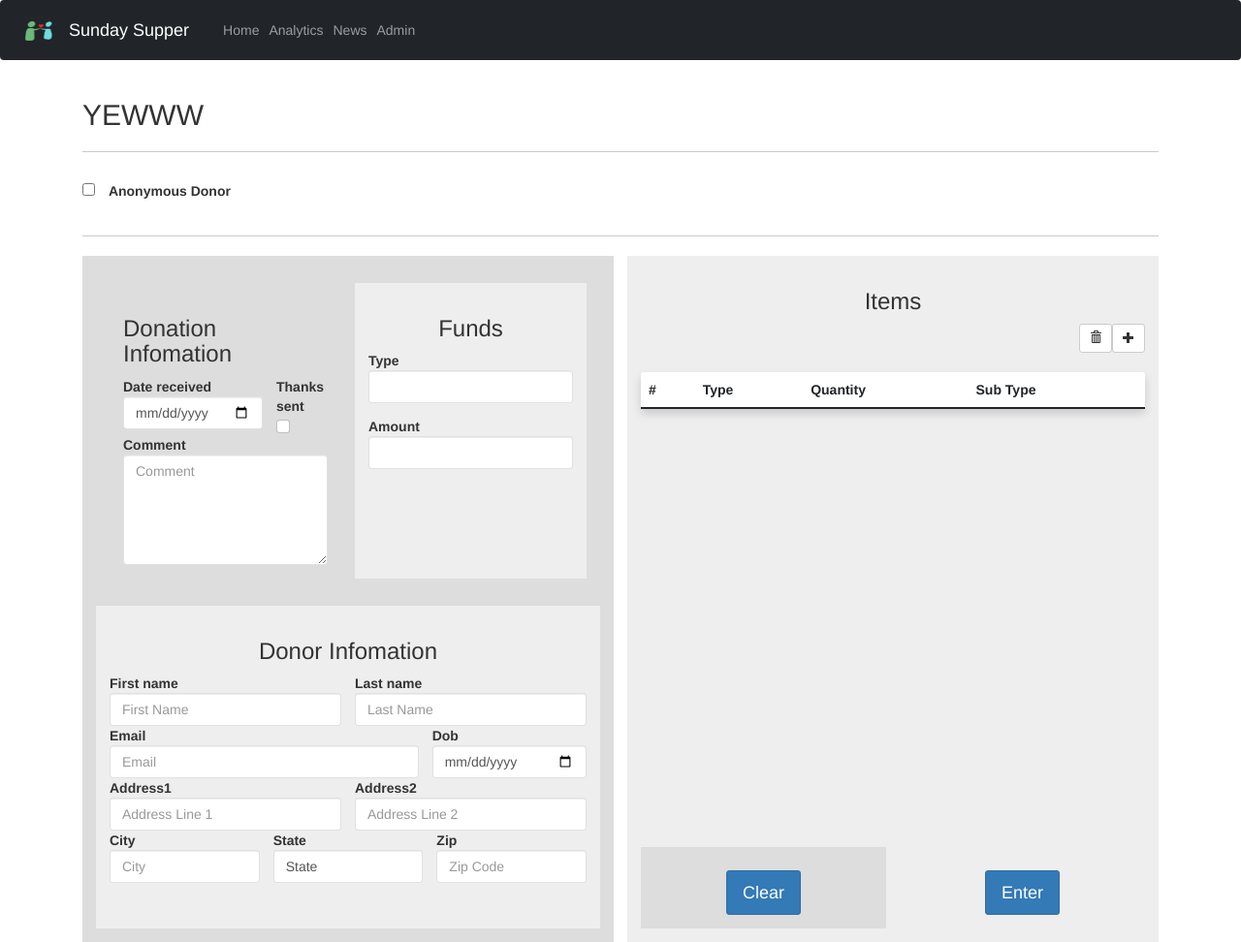
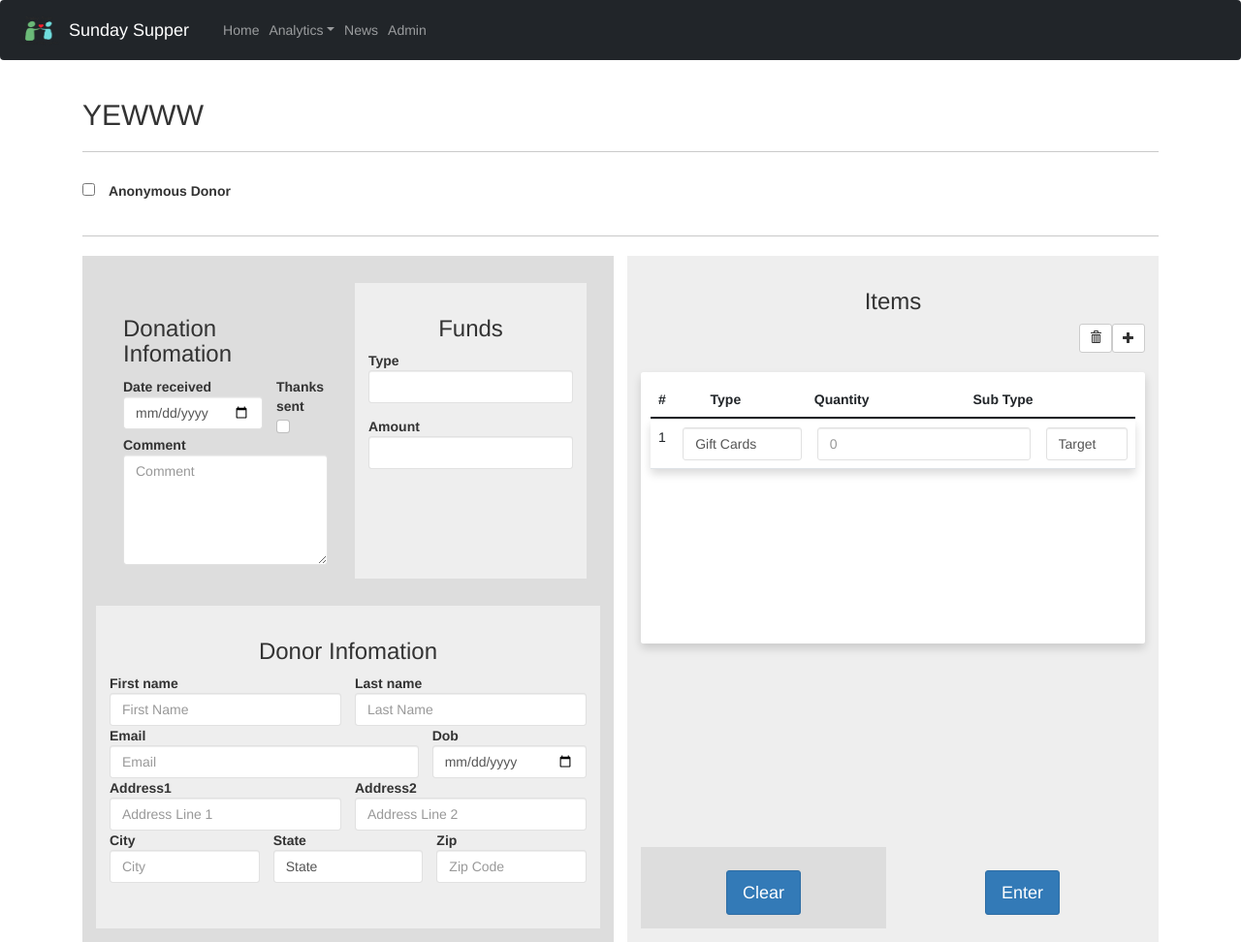
Before and after one commit to marsilinou97/sunday_supper_donations, a Django app: page /input/ in a window 1280 px wide. Shown: the whole page at 97% size. Run offline with Django 3.2, Linux system fonts and the light colour scheme; lists and menus that the app fills with data are empty; some libraries are stand-ins or nearby versions.

Commit message:
Items table additions
- Added logic to remove a row
- Select/hover row
- Added navbar dropdown for analytics

```diff
--- a/analytics/urls.py
+++ b/analytics/urls.py
@@ -4,5 +4,5 @@ from . import views
 
 urlpatterns = [
     path('', views.index, name='analytics_index'),
-    path('rawdata/', views.raw_data, name='rawdata')
+    path('rawdata/', views.raw_data, name='analytics_rawdata')
 ]
--- a/input/templates/input/donor-info-form.html
+++ b/input/templates/input/donor-info-form.html
@@ -53,7 +53,27 @@
         }
 
         {#*{transition: height 0.1s ease;}#}
+        table {
+            height: 35vh;
+            width: 100%;
+            display: block;
+            overflow-y: scroll;
+        }
 
+        thead, tbody {
+            display: inline-table;
+            width: 100%;
+        }
+
+        .selected {
+            border-right: 2px red solid;
+            border-left: 2px red solid;
+        }
+
+        tbody#items_body tr:hover {
+            border-right: 2px pink solid;
+            border-left: 2px pink solid;
+        }
     </style>
     <div class="donor-info-form">
         <form method="post" onsubmit="return submit_form()">
@@ -169,7 +189,8 @@
                             <button id="add_button" type="button" class="btn btn-default btn-sm">
                                 <span class="glyphicon glyphicon-plus" aria-hidden="true"></span>
                             </button>
-                        </div><br>
+                        </div>
+                        <br>
 
                         <table class="table shadow p-3 mb-5 bg-body rounded">
                             <thead>
@@ -181,6 +202,22 @@
                             </tr>
                             </thead>
                             <tbody id="items_body">
+                            <tr class="shadow p-3 mb-5 bg-body rounded">
+                                <td scope="row">1</td>
+                                <td><select name="type" class="form-control" placeholder="Type" id="id_type">
+                                    <option value="giftcard">Gift Cards</option>
+                                    <option value="clothing">Clothing</option>
+                                    <option value="food">Food</option>
+                                    <option value="misc">Miscellaneous</option>
+                                </select></td>
+                                <td><input type="number" name="quantity" class="form-control" placeholder="0"
+                                           id="id_quantity"></td>
+                                <td><select name="sub_type_business" class="form-control" placeholder="Business"
+                                            id="id_sub_type_business">
+                                    <option value="tar">Target</option>
+                                    <option value="bestbuy">BestBuy</option>
+                                </select></td>
+                            </tr>
                             </tbody>
                         </table>
                     </div>
@@ -243,32 +280,52 @@
             }
         }
 
+        function items_row_clicked(e) {
+            $(e).parent().children().removeClass("selected");
+            $(e).addClass("selected");
+        }
+
         {% spaceless %}
+            let itemCount = 1;
             $("#add_button").click(function (e) {
                 e.preventDefault();
-            var itemCount = $("#items_body").children().length + 1
-            const row = $('<tr class="shadow p-3 mb-5 bg-body rounded"><th scope="row">'+itemCount+'</th><td>{{item_form.type}}</td><td>{{ item_form.quantity }}</td><td>{{item_form.sub_type_business}}</td></tr>')
+                itemCount++;
+                const row = $('<tr class="shadow p-3 mb-5 bg-body rounded"><td scope="row">' + itemCount + '</td><td>{{item_form.type}}</td><td>{{ item_form.quantity }}</td><td>{{item_form.sub_type_business}}</td></tr>')
                 $("#items_body").append(row)
+
+                row.click(function () {
+                    items_row_clicked(row);
+                });
+
             });
         {% endspaceless %}
 
-        $("remove_button").click(function (e) {
-            e.preventDefault();
+
+        $("#remove_button").click(function (e) {
+            if (itemCount > 1) {
+                itemCount--;
+                let el = $("#items_body .selected")
+                el.nextAll("tr").each(function () {
+                    $(this).find("td:first").html(function (i, val) {
+                        return val - 1
+                    })
+                });
+                if (el.next().is("tr")) {
+                    el.next("tr").addClass("selected");
+                } else {
+                    el.prev("tr").addClass("selected");
+                }
+                el.remove();
+            }
+        });
 
 
-        })
-
-        $('#items_body tr').click(function(e) {
-            e.preventDefault()
-            console.log("yesy")
-
-            $that = $(this);
-
-            //$that.parent().find('tr').removeClass('active');
-            //$that.addClass('active');
+        $("#items_body tr").click(function (e) {
+            items_row_clicked($(this));
         });
 
-        $('#id_type').change(function() {
+
+        $('#id_type').change(function () {
             //const valueSelected = $(this).val()
             //const row = $(this).parent()
             //row.last().remove()
--- a/users/templates/users/base.html
+++ b/users/templates/users/base.html
@@ -62,8 +62,13 @@
             <li class="nav-item active">
                 <a class="nav-link" href="{% url 'input_page' %}">Home <span class="sr-only">(current)</span></a>
             </li>
-            <li class="nav-item">
-                <a class="nav-link" href="{% url 'analytics_index' %}">Analytics</a>
+            <li class="nav-item dropdown">
+                <a class="nav-link dropdown-toggle" href="#" id="navbarDropdown" role="button" data-bs-toggle="dropdown"
+                   aria-expanded="false">Analytics</a>
+                <ul class="dropdown-menu" aria-labelledby="navbarDropdown">
+                    <li><a class="dropdown-item " href="{% url 'analytics_index' %}">Main page...</a></li>
+                    <li><a class="dropdown-item " href="{% url 'analytics_rawdata' %}">Raw Data</a></li>
+                </ul>
             </li>
             <li class="nav-item">
                 <a class="nav-link" href="{% url 'news' %}">News</a>
```
Lines whose indentation alone changed are shown as unchanged.
